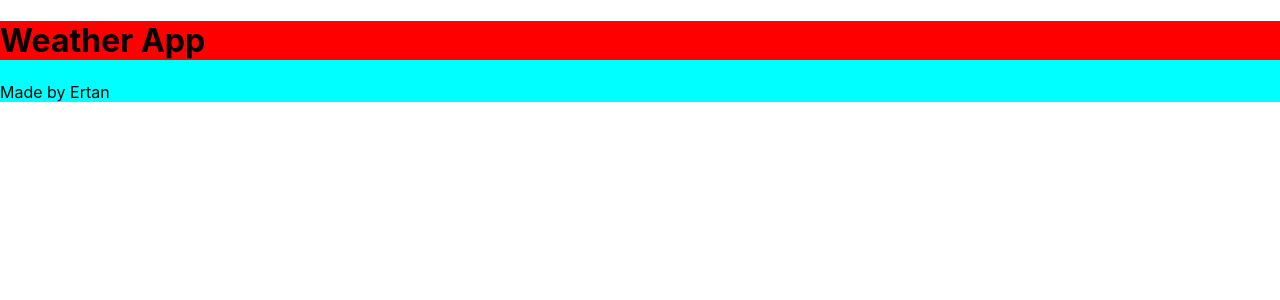
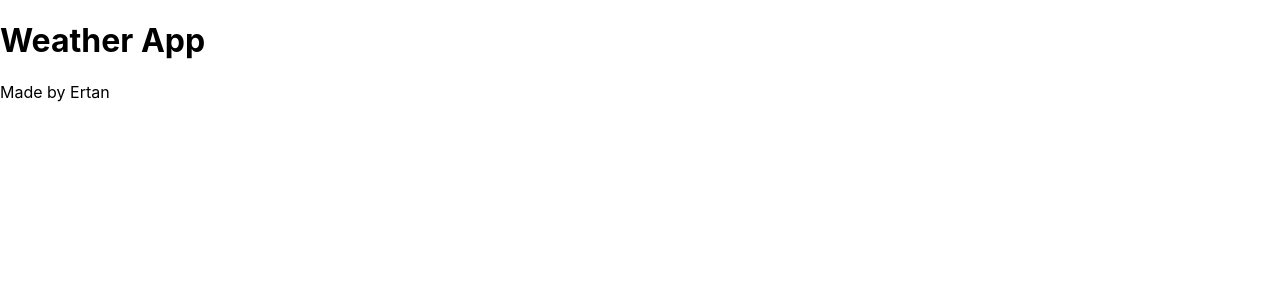
Before and after one commit to ErtanM/weather-app, a React (Vite) app: page / in a window 1280 px wide. Shown: the top 300 px of the page. Built offline with nearby package versions, Linux system fonts and the light colour scheme.

Commit message:
sass added

```diff
--- /dev/null
+++ b/src/App.css
@@ -0,0 +1,42 @@
+.App {
+  text-align: center;
+}
+
+.App-logo {
+  height: 40vmin;
+  pointer-events: none;
+}
+
+@media (prefers-reduced-motion: no-preference) {
+  .App-logo {
+    animation: App-logo-spin infinite 20s linear;
+  }
+}
+
+.App-header {
+  background-color: #282c34;
+  min-height: 100vh;
+  display: flex;
+  flex-direction: column;
+  align-items: center;
+  justify-content: center;
+  font-size: calc(10px + 2vmin);
+  color: white;
+}
+
+.App-link {
+  color: #61dafb;
+}
+
+@keyframes App-logo-spin {
+  from {
+    transform: rotate(0deg);
+  }
+  to {
+    transform: rotate(360deg);
+  }
+}
+
+button {
+  font-size: calc(10px + 2vmin);
+}
--- a/src/css/App.css
+++ b/src/css/App.css
@@ -1,8 +1 @@
-.App {
-  background-color: aqua;
-}
-
-.App h1 {
-  background-color: red;
-}
-/*# sourceMappingURL=App.css.map */
+/* No CSS *//*# sourceMappingURL=App.css.map */
--- a/src/css/App.scss
+++ b/src/css/App.scss
@@ -1,6 +1,2 @@
-.App {
-  background-color: aqua;
-  h1 {
-    background-color: red;
-  }
-}
+//Main css gets transformed in App.css
+//You don't use this file to upload css to App.jsx
```
Also changed, not shown: 1 other file (tests, documents, lock files or other folders).
